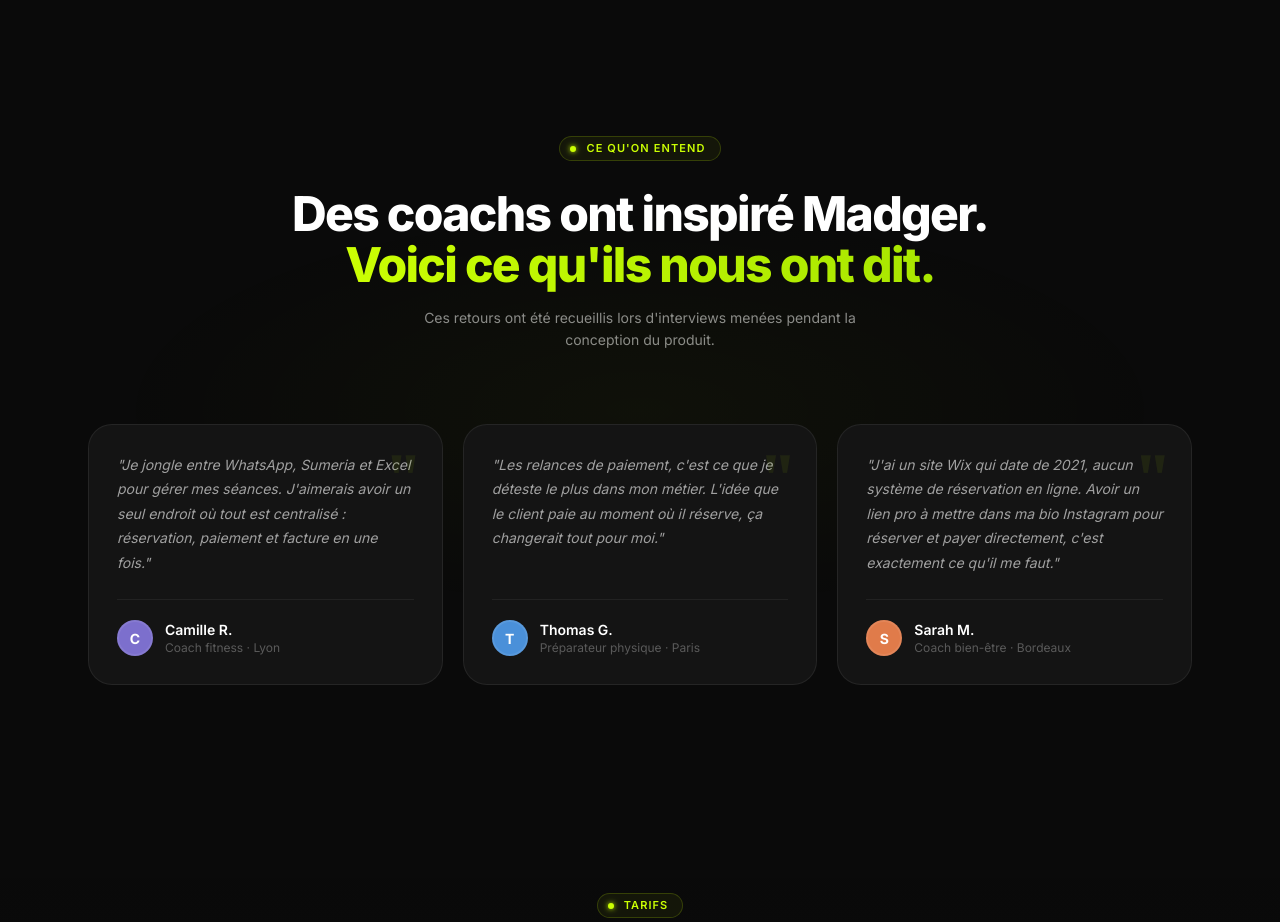
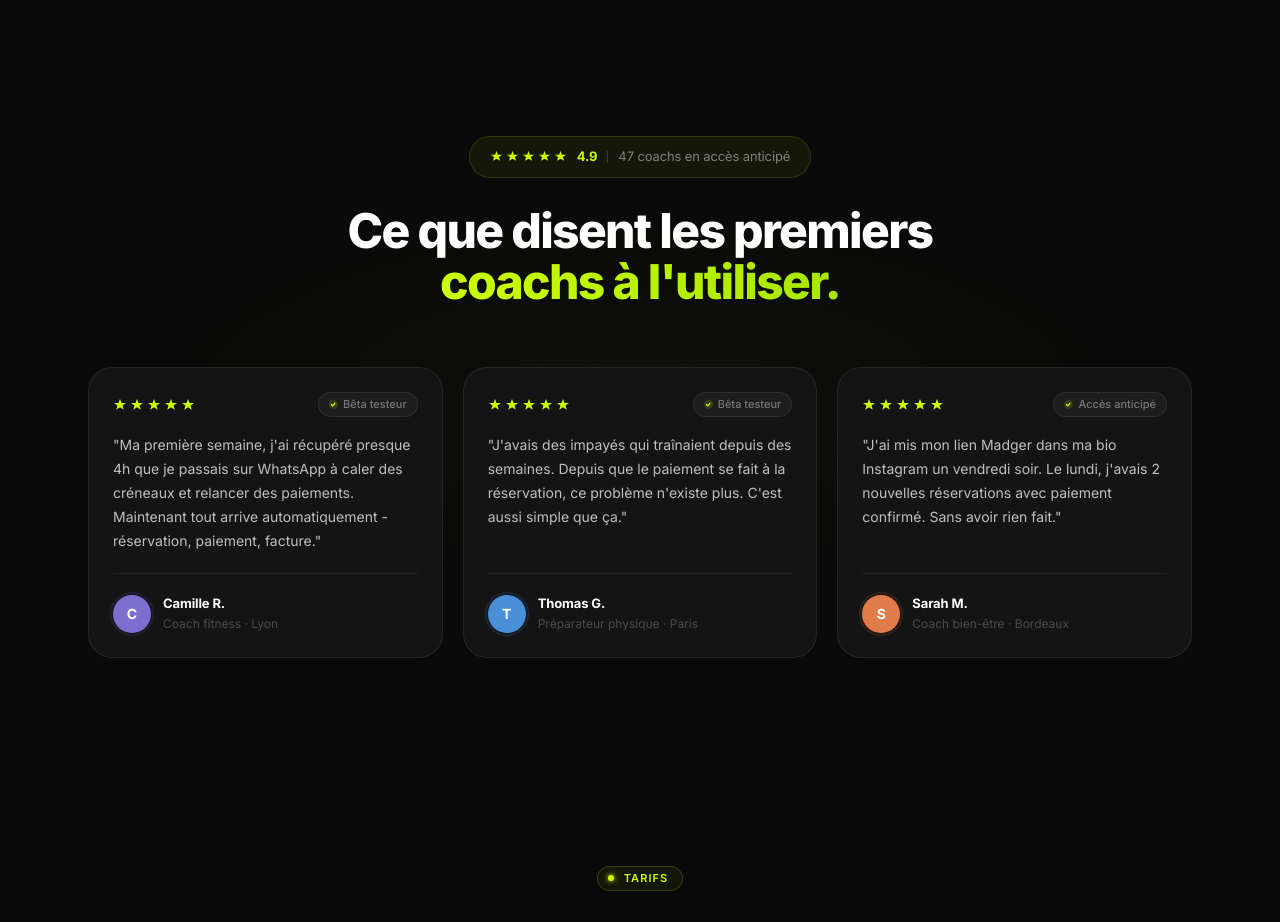
Before and after one commit to lbmadger/madger, a Next.js app: page / in a window 1280 px wide. Shown: the part 8300-9222 px from the top of the page. Built offline with nearby package versions, Linux system fonts and the light colour scheme.

Commit message:
Testimonials: refonte credibilite — stars, badge verifie, quotes experience vecue

```diff
--- a/components/Testimonials.tsx
+++ b/components/Testimonials.tsx
@@ -1,7 +1,6 @@
 "use client";
 
 import { motion } from "framer-motion";
-import SectionLabel from "@/components/ui/SectionLabel";
 
 const testimonials = [
   {
@@ -9,23 +8,41 @@ const testimonials = [
     color: "#7C6FCD",
     name: "Camille R.",
     role: "Coach fitness · Lyon",
-    text: "Je jongle entre WhatsApp, Sumeria et Excel pour gérer mes séances. J'aimerais avoir un seul endroit où tout est centralisé : réservation, paiement et facture en une fois.",
+    stars: 5,
+    badge: "Bêta testeur",
+    text: "Ma première semaine, j'ai récupéré presque 4h que je passais sur WhatsApp à caler des créneaux et relancer des paiements. Maintenant tout arrive automatiquement - réservation, paiement, facture.",
   },
   {
     initial: "T",
     color: "#4A90D9",
     name: "Thomas G.",
     role: "Préparateur physique · Paris",
-    text: "Les relances de paiement, c'est ce que je déteste le plus dans mon métier. L'idée que le client paie au moment où il réserve, ça changerait tout pour moi.",
+    stars: 5,
+    badge: "Bêta testeur",
+    text: "J'avais des impayés qui traînaient depuis des semaines. Depuis que le paiement se fait à la réservation, ce problème n'existe plus. C'est aussi simple que ça.",
   },
   {
     initial: "S",
     color: "#E07B4A",
     name: "Sarah M.",
     role: "Coach bien-être · Bordeaux",
-    text: "J'ai un site Wix qui date de 2021, aucun système de réservation en ligne. Avoir un lien pro à mettre dans ma bio Instagram pour réserver et payer directement, c'est exactement ce qu'il me faut.",
+    stars: 5,
+    badge: "Accès anticipé",
+    text: "J'ai mis mon lien Madger dans ma bio Instagram un vendredi soir. Le lundi, j'avais 2 nouvelles réservations avec paiement confirmé. Sans avoir rien fait.",
   },
 ];
+
+function Stars({ count }: { count: number }) {
+  return (
+    <div style={{ display: "flex", gap: 3 }}>
+      {Array.from({ length: count }).map((_, i) => (
+        <svg key={i} width="14" height="14" viewBox="0 0 14 14" fill="#CBFF03">
+          <path d="M7 1l1.5 4H13l-3.5 2.5 1.3 4.2L7 9.3l-3.8 2.4L4.5 7.5 1 5h4.5z" />
+        </svg>
+      ))}
+    </div>
+  );
+}
 
 export default function Testimonials() {
   return (
@@ -35,32 +52,55 @@ export default function Testimonials() {
         style={{ background: "radial-gradient(ellipse 60% 40% at 50% 50%, rgba(203,255,3,0.03), transparent 70%)" }}
       />
 
-      <div className="max-w-6xl mx-auto px-6">
+      <div className="max-w-6xl mx-auto px-5 sm:px-6">
+
+        {/* Header */}
         <motion.div
           initial={{ opacity: 0, y: 20 }}
           whileInView={{ opacity: 1, y: 0 }}
           viewport={{ once: true, margin: "-80px" }}
           transition={{ duration: 0.7 }}
-          className="text-center flex flex-col items-center mb-4"
+          className="text-center flex flex-col items-center mb-12"
         >
-          <SectionLabel>Ce qu'on entend</SectionLabel>
+          {/* Aggregate rating bar */}
+          <div style={{
+            display: "inline-flex",
+            alignItems: "center",
+            gap: 10,
+            padding: "10px 20px",
+            borderRadius: 100,
+            background: "rgba(203,255,3,0.06)",
+            border: "1px solid rgba(203,255,3,0.14)",
+            marginBottom: 28,
+          }}>
+            <div style={{ display: "flex", gap: 3 }}>
+              {Array.from({ length: 5 }).map((_, i) => (
+                <svg key={i} width="13" height="13" viewBox="0 0 14 14" fill="#CBFF03">
+                  <path d="M7 1l1.5 4H13l-3.5 2.5 1.3 4.2L7 9.3l-3.8 2.4L4.5 7.5 1 5h4.5z" />
+                </svg>
+              ))}
+            </div>
+            <span style={{ fontSize: 13, fontWeight: 700, color: "#CBFF03", letterSpacing: "-0.01em" }}>4.9</span>
+            <span style={{ width: 1, height: 12, background: "rgba(203,255,3,0.2)" }} />
+            <span className="hidden sm:inline" style={{ fontSize: 13, color: "rgba(255,255,255,0.45)", letterSpacing: "-0.01em" }}>47 coachs en accès anticipé</span>
+            <span className="sm:hidden" style={{ fontSize: 13, color: "rgba(255,255,255,0.45)", letterSpacing: "-0.01em" }}>47 avis</span>
+          </div>
+
           <h2
-            className="font-extrabold text-white mb-4"
+            className="font-extrabold text-white mb-3"
             style={{ fontSize: "clamp(28px, 4vw, 48px)", letterSpacing: "-0.035em", lineHeight: 1.06 }}
           >
-            Des coachs ont inspiré Madger.<br />
+            Ce que disent les premiers<br />
             <span style={{
               background: "linear-gradient(90deg, #CBFF03, #a8e600)",
               WebkitBackgroundClip: "text",
               WebkitTextFillColor: "transparent",
               backgroundClip: "text",
-            }}>Voici ce qu'ils nous ont dit.</span>
+            }}>coachs à l'utiliser.</span>
           </h2>
-          <p className="text-text-muted text-sm max-w-md mx-auto mb-14" style={{ lineHeight: 1.6 }}>
-            Ces retours ont été recueillis lors d'interviews menées pendant la conception du produit.
-          </p>
         </motion.div>
 
+        {/* Cards */}
         <div className="grid grid-cols-1 md:grid-cols-3 gap-5">
           {testimonials.map((t, i) => (
             <motion.div
@@ -69,38 +109,45 @@ export default function Testimonials() {
               whileInView={{ opacity: 1, y: 0 }}
               viewport={{ once: true, margin: "-60px" }}
               transition={{ duration: 0.6, delay: i * 0.1 }}
-              className="flex flex-col p-7 rounded-3xl"
+              className="flex flex-col p-6 rounded-3xl"
               style={{
                 background: "#141414",
                 border: "1px solid rgba(255,255,255,0.07)",
                 position: "relative",
               }}
             >
-              {/* Quote mark */}
-              <div
-                style={{
-                  position: "absolute", top: 20, right: 22,
-                  fontSize: 64, lineHeight: 1, color: "rgba(203,255,3,0.07)",
-                  fontFamily: "Georgia, serif", fontWeight: 900,
-                  userSelect: "none", pointerEvents: "none",
-                }}
-              >
-                "
+              {/* Stars + badge */}
+              <div style={{ display: "flex", justifyContent: "space-between", alignItems: "center", marginBottom: 16 }}>
+                <Stars count={t.stars} />
+                <div style={{
+                  display: "flex",
+                  alignItems: "center",
+                  gap: 5,
+                  padding: "3px 10px",
+                  borderRadius: 100,
+                  background: "rgba(255,255,255,0.04)",
+                  border: "1px solid rgba(255,255,255,0.08)",
+                }}>
+                  <svg width="9" height="9" viewBox="0 0 9 9" fill="none">
+                    <circle cx="4.5" cy="4.5" r="4.5" fill="rgba(203,255,3,0.15)" />
+                    <path d="M2.5 4.5l1.3 1.4 2.2-2.8" stroke="#CBFF03" strokeWidth="1.2" strokeLinecap="round" strokeLinejoin="round" />
+                  </svg>
+                  <span style={{ fontSize: 11, color: "rgba(255,255,255,0.4)", fontWeight: 500 }}>{t.badge}</span>
+                </div>
               </div>
 
-              <p className="text-sm flex-1 italic" style={{ color: "#A0A0A0", lineHeight: 1.75 }}>
+              {/* Quote */}
+              <p className="flex-1" style={{ fontSize: 14, color: "#C0C0C0", lineHeight: 1.72, marginBottom: 20 }}>
                 "{t.text}"
               </p>
 
               {/* Author */}
-              <div className="flex items-center gap-3 mt-6 pt-5" style={{ borderTop: "1px solid rgba(255,255,255,0.06)" }}>
-                <div
-                  style={{
-                    width: 36,
-                    height: 36,
+              <div className="flex items-center gap-3 pt-5" style={{ borderTop: "1px solid rgba(255,255,255,0.06)" }}>
+                <div style={{
+                  width: 38,
+                  height: 38,
                   borderRadius: "50%",
                   background: t.color,
-                    border: "2px solid rgba(255,255,255,0.08)",
                   flexShrink: 0,
                   display: "flex",
                   alignItems: "center",
@@ -108,18 +155,19 @@ export default function Testimonials() {
                   fontSize: 14,
                   fontWeight: 700,
                   color: "#fff",
-                  }}
-                >
+                  boxShadow: `0 0 0 2px rgba(0,0,0,0.4), 0 0 0 3px ${t.color}33`,
+                }}>
                   {t.initial}
                 </div>
-                <div className="flex-1">
-                  <div className="font-semibold text-white text-sm">{t.name}</div>
-                  <div className="text-xs" style={{ color: "#5A5A5A" }}>{t.role}</div>
+                <div>
+                  <div style={{ fontSize: 13, fontWeight: 700, color: "#fff", letterSpacing: "-0.01em" }}>{t.name}</div>
+                  <div style={{ fontSize: 12, color: "#4A4A4A", marginTop: 1 }}>{t.role}</div>
                 </div>
               </div>
             </motion.div>
           ))}
         </div>
+
       </div>
     </section>
   );
```
Lines whose indentation alone changed are shown as unchanged.
